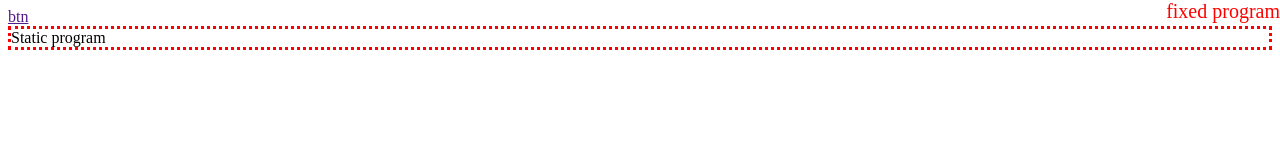
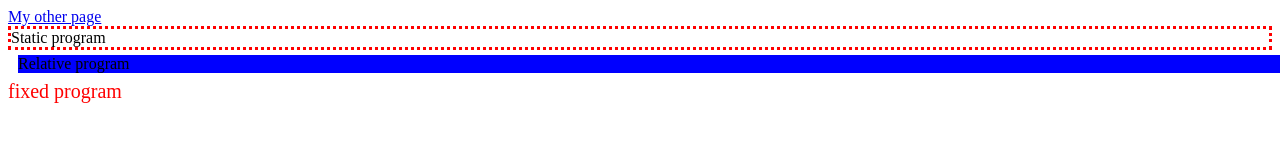
Before and after one commit to ManikandanKumarkp/static-relative-fixed, a plain HTML site: page index.html in a window 1280 px wide. Drawn offline with Linux system fonts and the light colour scheme.

Commit message:
3 files modified

```diff
--- a/index.html
+++ b/index.html
@@ -5,10 +5,15 @@
     <link rel="stylesheet" type="text/css" href="styles.css">
   </head>
   <body>
-    <a href="" src="/me.html">btn</a>
+    <a href="/me.html">My other page</a>
     <div class="p-static">
       Static program
     </div>
+    <section>
+    <div class="p-relative">
+      Relative program
+    </div>
+  </section>
   <div class="p-fixed">
   fixed program
 
--- a/styles.css
+++ b/styles.css
@@ -1,22 +1,23 @@
 .p-static{
 position: static;
-left: 20px;
-right:25px;
+left: 1px;
+right:3px;
 top:50px;
 bottom:60px;
 border:3px dotted red
 }
 .p-relative{
   position: relative;
-  top: 500px;
-  bottom:10px;
-  left:100px;
+  top: 5px;
+  bottom:1px;
+  left:10px;
   right:10px;
+  background-color:blue;
 }
 .p-fixed{
   position: fixed;
-  top: 0px;
-  right: 0px;
+  top: 80px;
+  right: px;
   color:red;
   font-size:20px;
 }
```
Also changed, not shown: me.html (+1 -5 lines).
